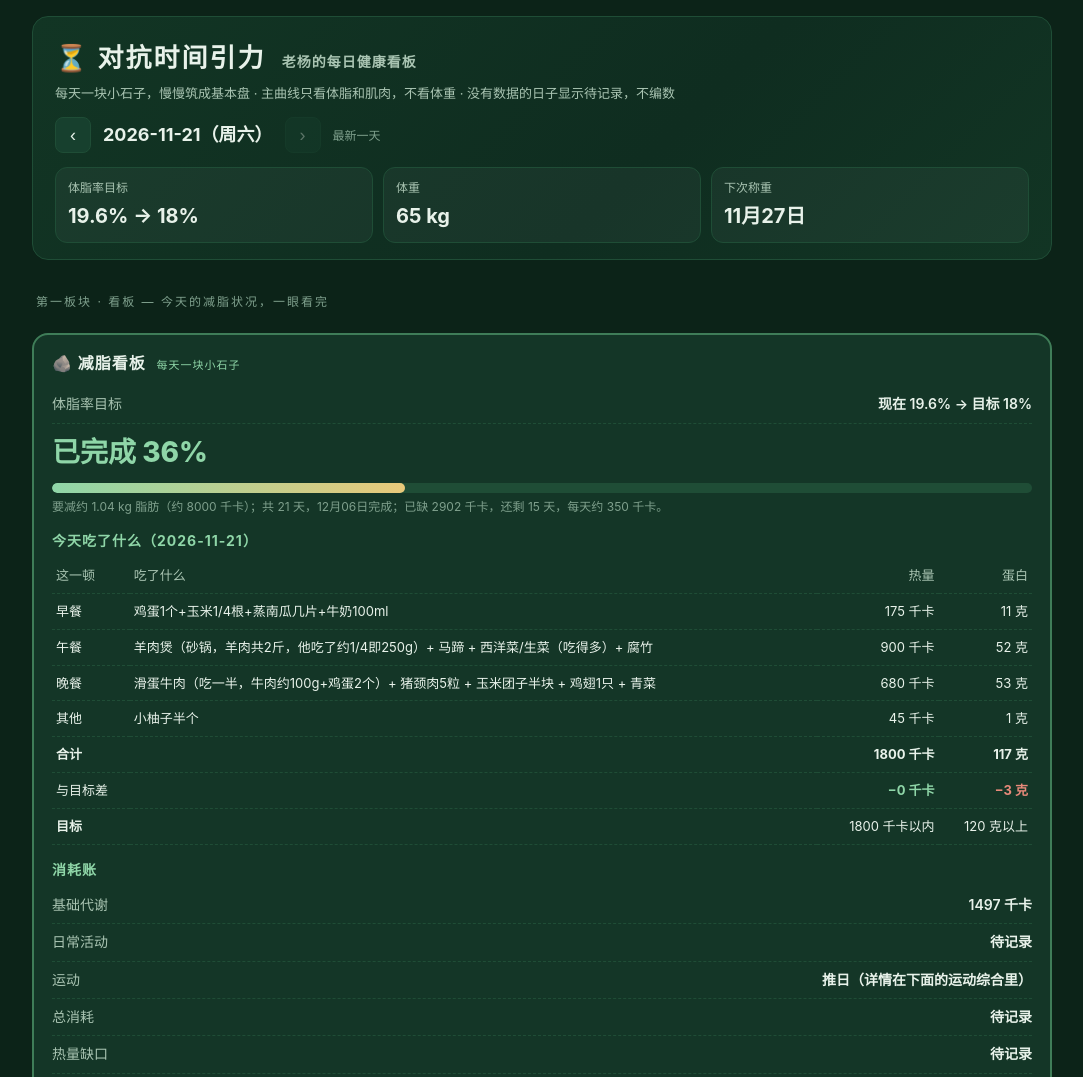
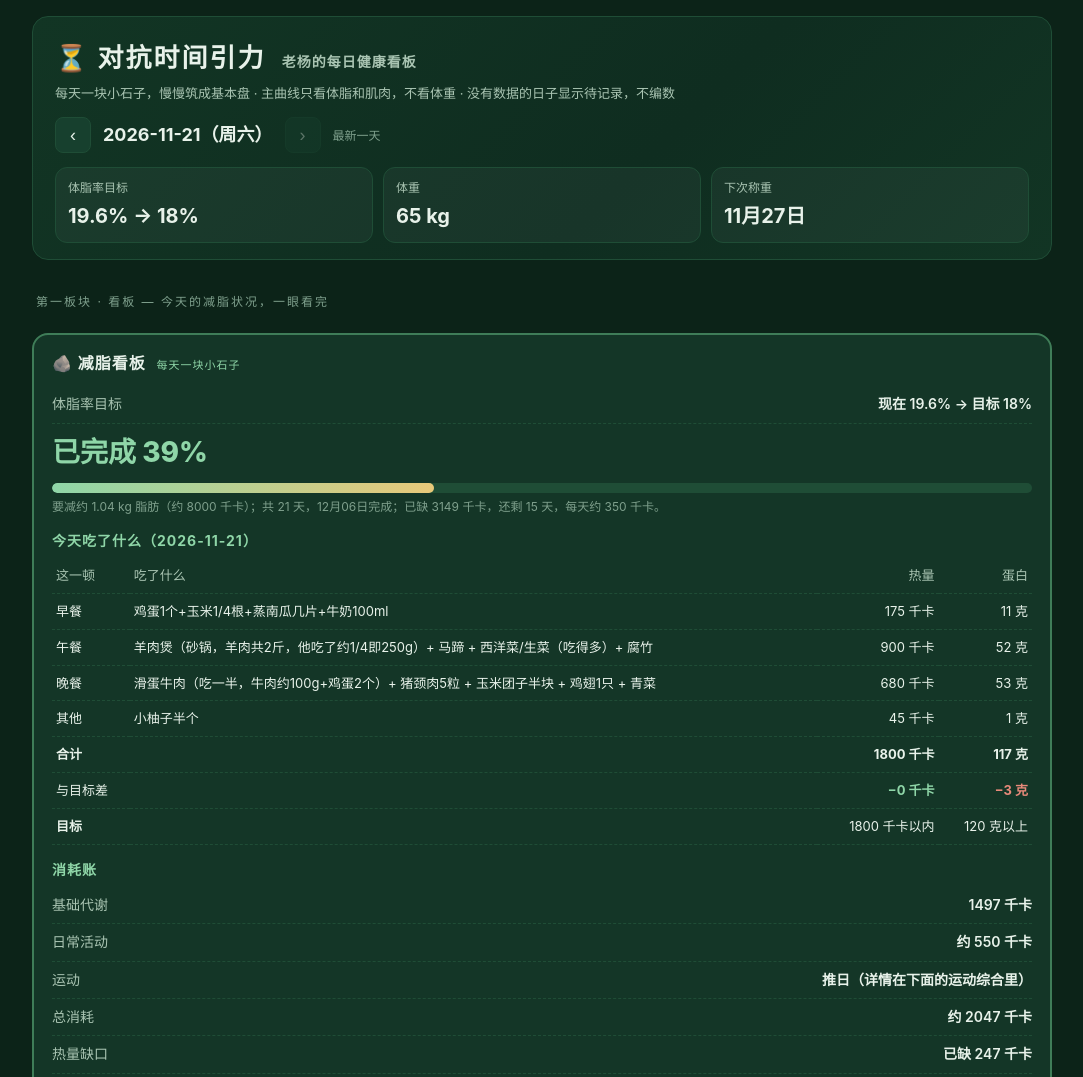
Before and after one commit to blinker2914/life-forest, a plain HTML site: page index.html in a window 1280 px wide. Shown: the top 1077 px of the page, without its empty margins (98-1181 px from the left). Drawn offline with Linux system fonts and the light colour scheme.

Commit message:
11-21收账：活动390步数8900

```diff
--- a/app.js
+++ b/app.js
@@ -646,7 +646,7 @@ function render() {
 }
 
 function init() {
-  fetch('data.json?v=71')
+  fetch('data.json?v=72')
     .then(r => { if (!r.ok) throw new Error('HTTP ' + r.status); return r.json(); })
     .then(d => {
       DATA = d;
--- a/data.json
+++ b/data.json
@@ -296,12 +296,12 @@
           "proteinG": 1
         }
       ],
-      "expenditureKcal": null,
-      "surplusKcal": null,
-      "activityKcal": null,
+      "expenditureKcal": 2047,
+      "surplusKcal": -247,
+      "activityKcal": 390,
       "exerciseKcal": 250,
       "exerciseType": "推日",
-      "steps": null,
+      "steps": 8900,
       "suppCheckedCount": null
     }
   ],
@@ -323,14 +323,14 @@
       "dinnerRemainingKcal": 0,
       "dinnerRemainingProteinG": 3
     },
-    "todayDeficitKcal": 2902,
-    "todayProgressPct": 36,
+    "todayDeficitKcal": 3149,
+    "todayProgressPct": 39,
     "totalDays": 21,
     "twoADayIntakeKcal": "2200–2300",
     "twoADayMaxPerWeek": 2,
     "week": "第 1 周（11/16–11/22）",
-    "weeklyDeficitProgress": "已缺 2902 / 目标 8000 千卡（21天总目标）",
-    "weeklyDeficitSoFarKcal": 2902,
+    "weeklyDeficitProgress": "已缺 3149 / 目标 8000 千卡（21天总目标）",
+    "weeklyDeficitSoFarKcal": 3149,
     "weeklyDeficitTargetKcal": "2400",
     "weeklyProteinTargetG": 840,
     "startDate": "2026-11-16",
--- a/index.html
+++ b/index.html
@@ -240,6 +240,6 @@
 
   <footer id="footer"></footer>
 </div>
-<script src="app.js?v=75"></script>
+<script src="app.js?v=76"></script>
 </body>
 </html>
```
